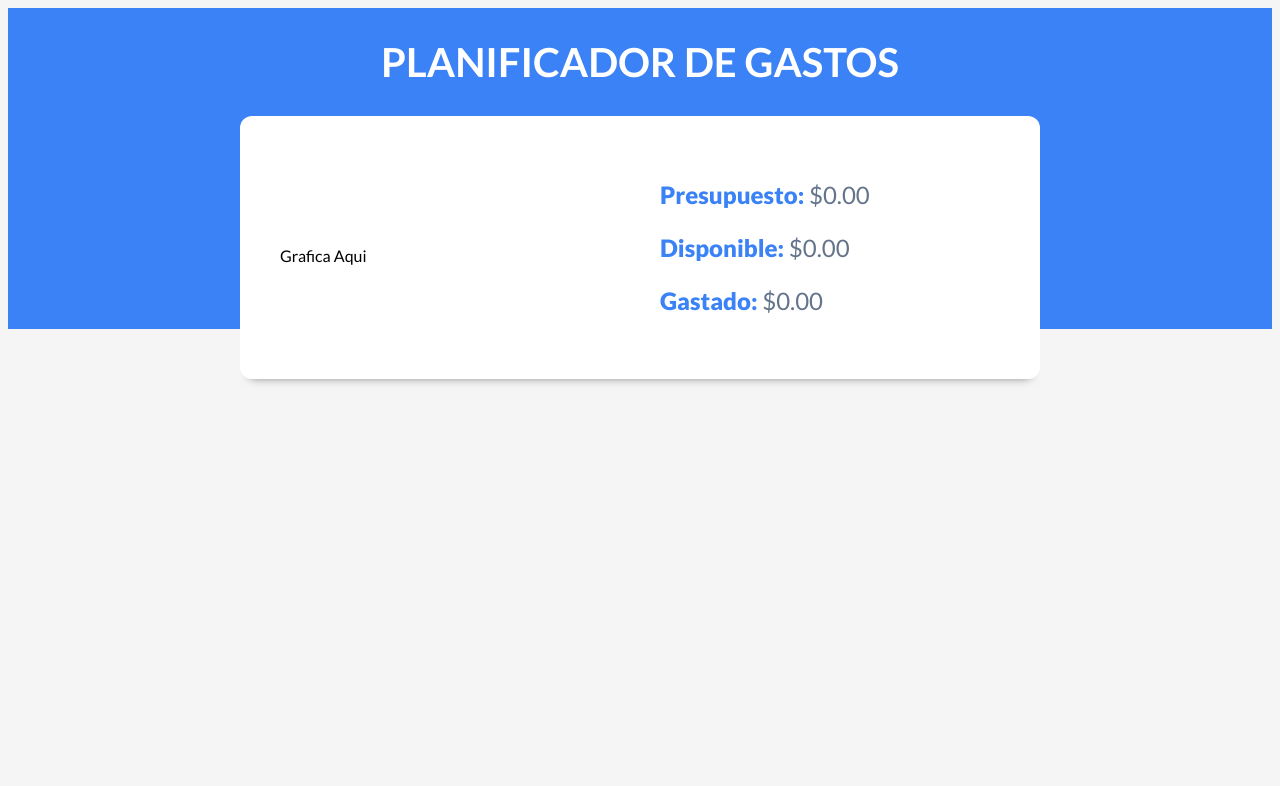
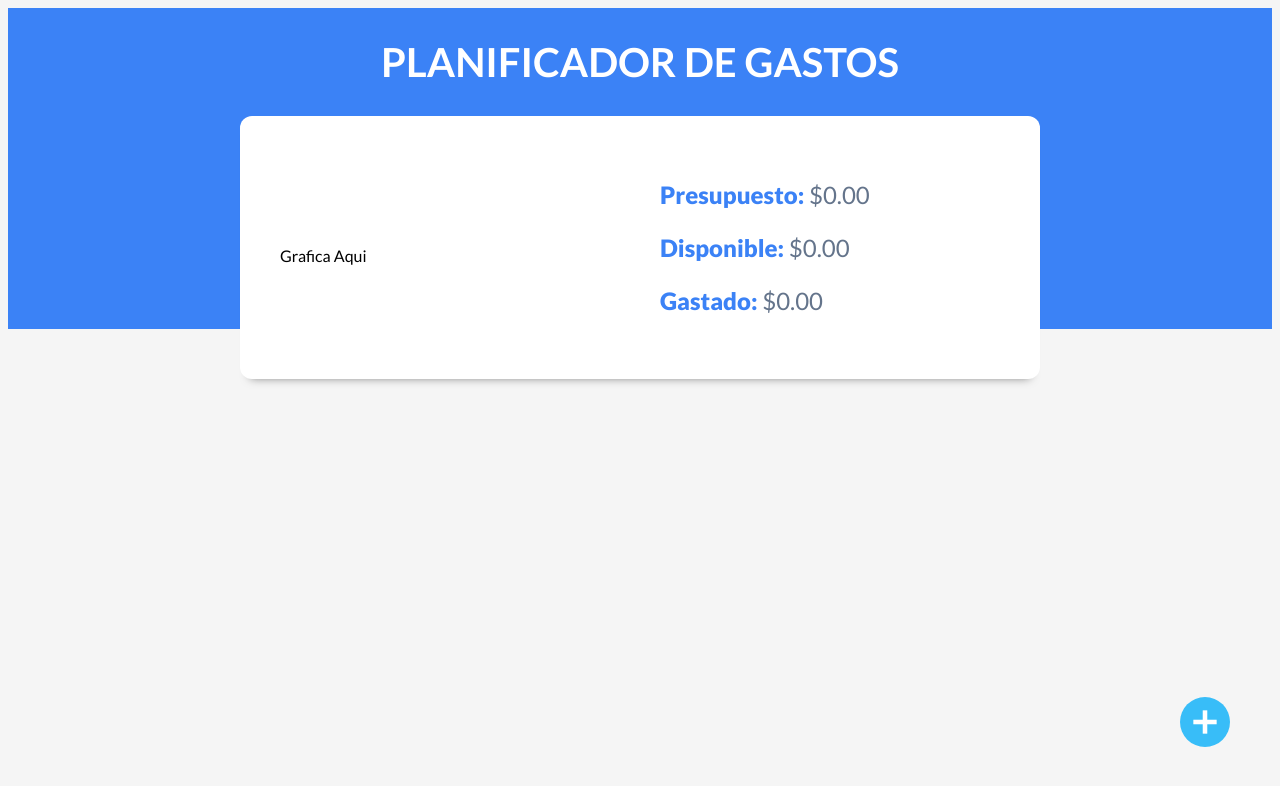
Before and after one commit to floaguirre/react_presupuesto, a React (Vite) app: page / in a window 1280 px wide. Both pictures are taken after a click on the input "Añadir". Shown: the top 786 px of the page. Built offline with nearby package versions, Linux system fonts and the light colour scheme.

Commit message:
boton de nuevo gasto

```diff
--- a/src/App.jsx
+++ b/src/App.jsx
@@ -1,5 +1,6 @@
 import { useState } from 'react'
 import Header from './components/Header'
+import IconoNuevoGasto from './img/nuevo-gasto.svg';
 
 
 function App() {
@@ -15,6 +16,16 @@ function App() {
         isValidPresupuesto={isValidPresupuesto}
         setIsValidPresupuesto={setIsValidPresupuesto}
       />
+      {isValidPresupuesto && (
+        <div className='nuevo-gasto'>
+        <img
+          src={IconoNuevoGasto}
+          alt='icono nuevo gasto'
+        />
+
+      </div>
+      )}
+
     </div>
   )
 }
```
